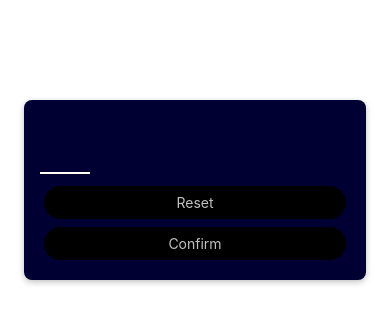
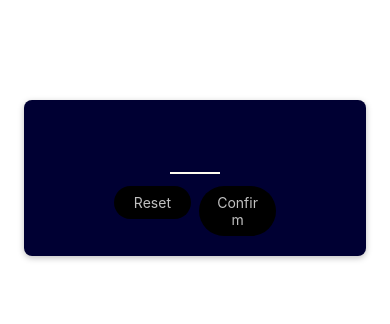
Before and after one commit to Charles-Rocke/GuessinGame, a React Native app: screen / in a window 390 px wide. Shown: the top 324 px of the page. Built offline with nearby package versions, Linux system fonts and the light colour scheme.

Commit message:
Updated button view

```diff
--- a/screens/StartGameScreen.js
+++ b/screens/StartGameScreen.js
@@ -12,14 +12,22 @@
         autoCapitalize="none"
         autoCorrect={false}
       />
-      <PrimaryButton>Reset</PrimaryButton>
-      <PrimaryButton>Confirm</PrimaryButton>
+      <View style={styles.buttonsContainer}>
+        <View style={styles.buttonContainer}>
+          <PrimaryButton>Reset</PrimaryButton>
+        </View>
+        <View style={styles.buttonContainer}>
+          <PrimaryButton>Confirm</PrimaryButton>
+        </View>
+      </View>
     </View>
   );
 }
 
 const styles = StyleSheet.create({
   inputContainer: {
+    justifyContent: "center",
+    alignItems: "center",
     padding: 16,
     marginHorizontal: 24,
     marginTop: 100,
@@ -45,6 +53,13 @@
     fontWeight: "bold",
     textAlign: "center",
   },
+  buttonsContainer: {
+    flexDirection: "row",
+    justifyContent: "space-between",
+  },
+  buttonContainer: {
+    flex: 1,
+  },
 });
 
 export default StartGameScreen;
```
